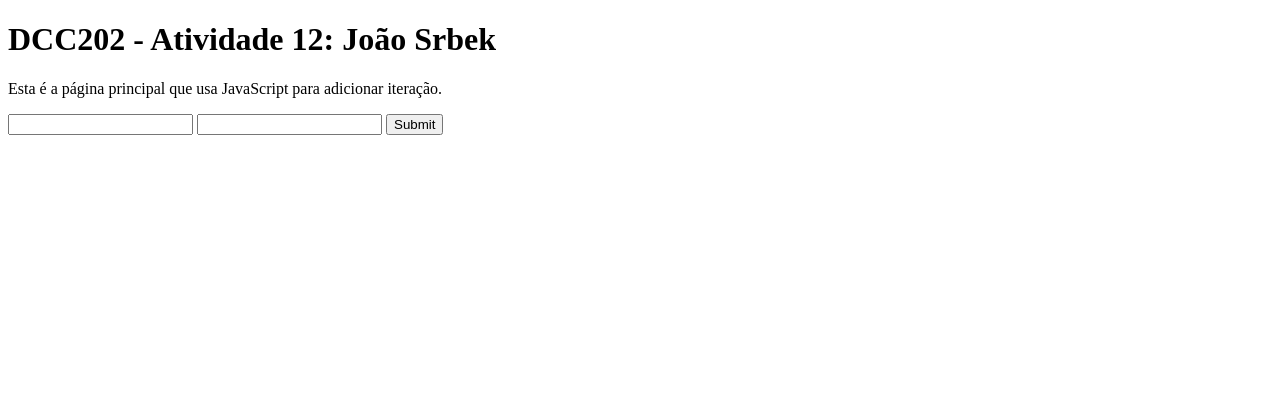
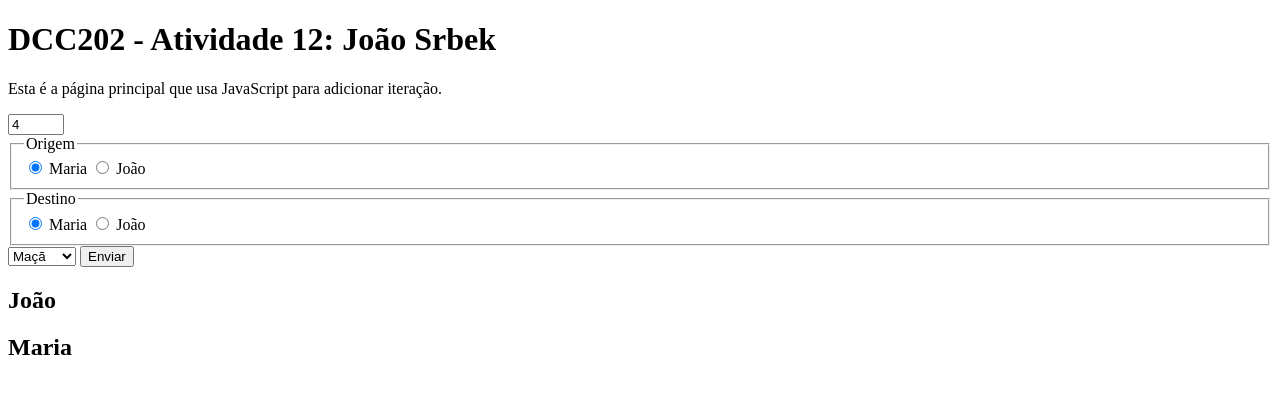
Before and after one commit to ufjf-dcc202/ufjf-dcc202-2023-3-b-atv12-JoaoSrbek, a website: page index.html in a window 1280 px wide. Drawn offline with Linux system fonts and the light colour scheme.

Commit message:
adiciona fieldsets(e adiciona coisas a eles) e uma saida

```diff
--- a/index.html
+++ b/index.html
@@ -5,6 +5,12 @@
     <meta name="viewport" content="width=device-width, initial-scale=1.0">
     <title>DCC202 - Atividade 12: João Srbek</title>
     <script src="main.js" type="module"></script>
+    <style>
+        input:invalid{
+            border: 1px solid red;
+            color: red;
+        }
+    </style>
 </head>
 <body>
     <main>
@@ -12,12 +18,39 @@
         <p>Esta é a página principal que usa JavaScript para adicionar iteração.</p>
         <section>
             <form name="entrada">
-                <input name="quantidade">
-                <input name="fruta">
-                <input type="submit">
+                <input type="number" name="quantidade" value="4" min="0" max="12">
+                <fieldset>
+                    <legend>Origem</legend>
+                    <label>
+                        <input type="radio" name="origem" value="maria" id="oMaria" checked/>
+                        Maria</label>
+                    <label>
+                        <input type="radio" name="origem" value="joao" id="oJoão">
+                        João</label>
+                </fieldset>
+                <fieldset>
+                    <legend>Destino</legend>
+                    <label>
+                        <input type="radio" name="destino" value="maria" id="oMaria" checked/>
+                        Maria</label>
+                    <label>
+                        <input type="radio" name="destino" value="joao" id="oJoão">
+                        João</label>
+                </fieldset>
+                <select name="fruta">
+                    <option value="maca">Maçã</option>
+                    <option value="pera">Pêra</option>
+                    <option value="banana">Banana</option>
+                </select>
+                <button type="submit" name="enviar">Enviar</button>
             </form>
         </section>
-        <section></section>
+        <section id="saida">
+            <h2>João</h2>
+            <ol id="joao"></ol>
+            <h2>Maria</h2>
+            <ol id="maria"></ol>
+        </section>
     </main>
 
 </body>
--- a/main.js
+++ b/main.js
@@ -1,4 +1,15 @@
-const quantidade = document.entrada.quantidade.value;
-const fruta = document.entrada.fruta.value;
+const olJoao = document.querySelector("#joao");
+const olMaria = document.querySelector("#maria");
 
-console.log(`Eu tenho ${quantidade} ${fruta}`);
+document.entrada.addEventListener('submit', leFormulario)
+
+function leFormulario(event){
+    event.preventDefault();
+    const quantidade = document.entrada.quantidade.valueAsNumber;
+    const fruta = document.entrada.fruta.value;
+    const origem = document.entrada.origem.value;
+    const destino = document.entrada.destino.value;
+
+    console.log(`${origem} doa ${quantidade} ${fruta} para ${destino}`);
+    //document.entrada.submit();
+}
```
